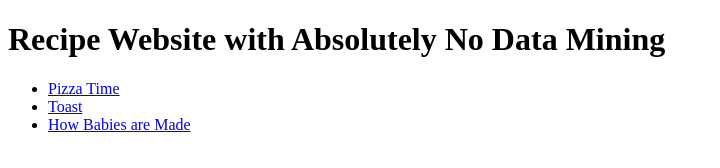
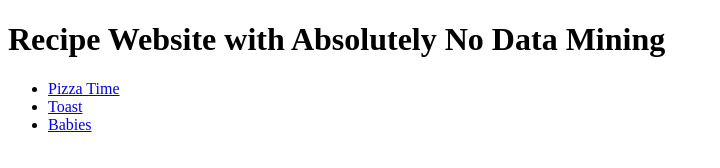
Before and after one commit to addoolin/odin-recipes, a plain HTML site: page index.html in a window 1280 px wide. Shown: the whole page, without its empty margins (0-720 px from the left). Drawn offline with Linux system fonts and the light colour scheme.

Commit message:
changed some stuff

```diff
--- a/index.html
+++ b/index.html
@@ -10,7 +10,7 @@
     <ul>
         <li><a href="./recipes/lasagna.html" target="_self" rel="noopener noreferrer">Pizza Time</a></li>
         <li><a href="./recipes/toast.html" target="_self" rel="noopener noreferrer">Toast</a></li>
-        <li><a href="./recipes/babies.html" target="_self" rel="noopener noreferrer">How Babies are Made</a></li>
+        <li><a href="./recipes/babies.html" target="_self" rel="noopener noreferrer">Babies</a></li>
     </ul>
 </body>
 </html>
```
